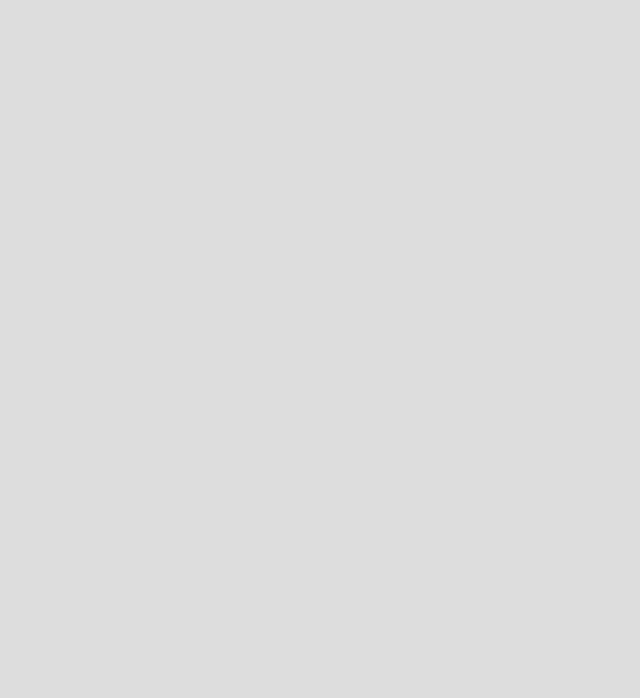
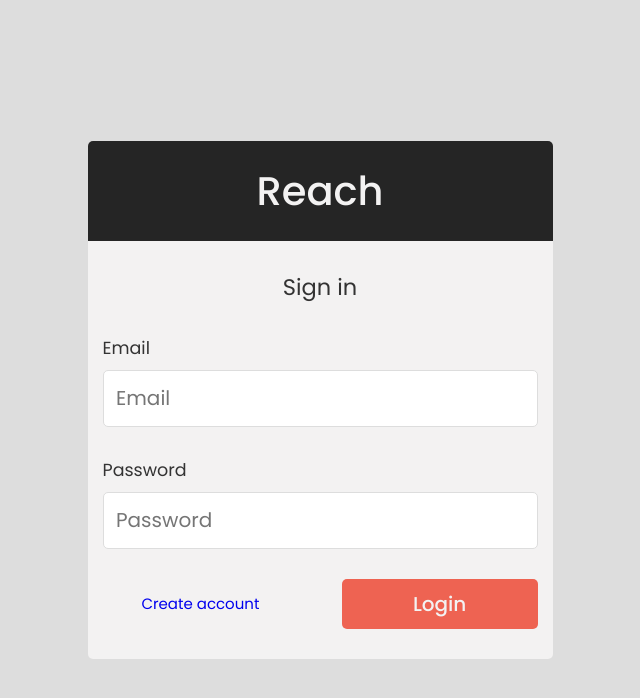
Before and after one commit to rocketxl5/reach, a React (Create React App) app: page /signin in a window 1280 px wide. Before the commit this address had no page. Shown: the top 698 px of the page, without its empty margins (320-960 px from the left). Built offline with nearby package versions, Linux system fonts and the light colour scheme; no server answers.

Commit message:
Completed styling of Signup and Singin components

```diff
--- a/src/App.js
+++ b/src/App.js
@@ -2,10 +2,14 @@ import React from 'react';
 import { Routes, Route, Link } from 'react-router-dom';
 import Header from './components/layout/Header';
 import Home from './components/views/Home';
+import Signin from './components/auth/Signin';
+import Signup from './components/auth/Signup';
 
 import './css/reset.css';
 import './css/style.css';
+import './css/util.css';
 import './css/form.css';
+
 
 function App() {
 
@@ -15,6 +19,12 @@ function App() {
       <Routes>
         <Route path="/" element={<Home />} />
       </Routes>
+      <Routes>
+        <Route path="/signin" element={<Signin />} />
+      </Routes>
+      <Routes>
+        <Route path="/signup" element={<Signup />} />
+      </Routes>
     </div>
   )
 }
--- a/src/components/auth/Signin.js
+++ b/src/components/auth/Signin.js
@@ -1,4 +1,5 @@
 import React, { useEffect } from 'react'
+import { Link } from 'react-router-dom'
 import axios from 'axios'
 import access from '../../api/resources'
 
@@ -18,27 +19,29 @@ function Signin() {
     const handleSubmit = e => e.preventDefault()
 
     return (
+        <div className="container">
             <div className="form-content">
-            <header className="form-header">
-                <div className="form-logo">
-                    <h1>reach</h1>
+                <div className="form-logo padding-1-inline padding-2-block">
+                    <h1 className="center">Reach</h1>
                 </div>
-            </header>
-            <form className="form">
+                <form className="form padding-1-inline padding-2-block">
+                    <div className="form-title">
+                        <h2>Sign in</h2>
+                    </div>
                     <div className="form-element">
                         <label htmlFor="email">Email</label>
-                    <input type="text" id="email" className="form-element" />
+                        <input type="text" id="email" placeholder="Email" />
                     </div>
                     <div className="form-element">
                         <label htmlFor="password">Password</label>
-                    <input type="password" name="password" id="password" className="form-element" />
+                        <input type="password" name="password" id="password" placeholder="Password" />
                     </div>
                     <div className="form-element">
+                        <Link className="link" to="/signup">Create account</Link>
                         <button type="submit" onSubmit={handleSubmit}>Login</button>
-                    <a href="#">Create account</a>
                     </div>
                 </form>
-
+            </div>
         </div>
     )
 }
--- a/src/components/auth/Signup.js
+++ b/src/components/auth/Signup.js
@@ -1,11 +1,44 @@
-import React from 'react';
-import '../../css/form.css';
+import React, { useEffect } from 'react'
+import { Link } from 'react-router-dom'
+import axios from 'axios'
+import access from '../../api/resources'
 
 function Signup() {
+    const handleSubmit = e => e.preventDefault()
+
     return (
-        <form>
-
-        </form>
+        <div className="container">
+            <div className="form-content">
+                <div className="form-logo padding-1-inline padding-2-block">
+                    <h1 className="center">Reach</h1>
+                </div>
+                <form className="form padding-1-inline padding-2-block">
+                    <div className="form-title">
+                        <h2>Create account</h2>
+                    </div>
+                    <div className="form-element">
+                        <label htmlFor="email">Email</label>
+                        <input type="email" id="email" placeholder="Email" />
+                    </div>
+                    <div className="form-element">
+                        <label htmlFor="email">Username</label>
+                        <input type="text" id="username" placeholder="Username" />
+                    </div>
+                    <div className="form-element">
+                        <label htmlFor="password">Password</label>
+                        <input type="password" name="password" id="password" placeholder="Password" />
+                    </div>
+                    <div className="form-element">
+                        <label htmlFor="password_repeat">Repeat password</label>
+                        <input type="password" name="password" id="password_repeat" placeholder="Password" />
+                    </div>
+                    <div className="form-element">
+                        <Link className="link" to="/signin">Already a member?</Link>
+                        <button type="submit" onSubmit={handleSubmit}>Submit</button>
+                    </div>
+                </form>
+            </div>
+        </div>
     )
 }
 
--- a/src/components/views/Home.js
+++ b/src/components/views/Home.js
@@ -4,7 +4,7 @@ import Signin from '../auth/Signin';
 function Home() {
     return (
         <main className="container">
-            <Signin />
+            <h2>Home</h2>
         </main>
     )
 }
--- a/src/css/form.css
+++ b/src/css/form.css
@@ -1,55 +1,54 @@
 .form-content {
-    /* display: flex; */
-    /* justify-content: center; */
-    width: min(90%, 500px);
-
+    min-width: min(95%, 31em);
     background-color: var(--clr-header);
     border: 1px solid var(---clr-bg-bod);
     border-radius: 5px;
 }
 
 .form-logo {
-    padding-inline: 1em;
-    padding-block: 1em;
-    font-size: var(--fs-600);
     background-color: var(--clr-bg-header);
-    color: var(--clr-header);
     border-top-left-radius: 5px;
     border-top-right-radius: 5px;
 }
 
 .form-logo h1 {
+    color: var(--clr-header);
     line-height: 1;
+    font-size: clamp(2rem, 2rem  + 4vw, 4rem);
     font-weight: 500;
 }
 
-.form {
-    padding: 1em;
+.form-title h2 {
+    text-align: center;
+    font-weight: 400;
 }
 
 .form-element {
-    display: flex;
-    flex-direction: column;
-
-    justify-content: space-between;
-    padding-block-start: 2em;
+    padding-block-start: 3rem;
 }
 
 .form-element label {
-    padding-block-end: 5px;
+    display: block;
+    padding-block-end: 0.5em;
 }
 
 .form-element input {
-    min-height: 2.5em;
-    padding: 7px;
-    font-size: var(--fs-500);
+    width: 100%;
+    padding: 1.25rem;
+    font-size: var(--fs-400);
     border-radius: 5px;
     border: 1px solid var(--clr-bg-body)
 }
 
+.form-element:last-of-type {
+    display: flex;
+    flex-direction: column-reverse;
+    gap: 2rem;
+}
+
 .form-element button {
-    min-height: 2.5em;
-    padding-block: 5px;
+    min-width: 45%;
+    padding-block: 1rem;
     font-size: var(--fs-500);
     font-weight: 500;
     color: var(--clr-header);
@@ -57,41 +56,32 @@
     border-radius: 5px;
 }
 
-.form-element button:hover,
-.form-element a:hover {
-    opacity: 0.8;
-    cursor: pointer;
+.form-element .link {
+    display: inline-block;
+    min-width: 45%;
+    padding-block: 5px;
+    text-align: center;
 }
 
-.form-element a {
-    align-self: center;
-    padding-block: 5px;
-    margin-block-start: 1em;
-}
-
-@media screen and (width >= 25em) {
-    .form-logo {
-        padding-block: 1em;
+@media screen and (width >= 26em) {
+    .form-element label {
+        font-size: var(--fs-500);
     }
 
-    .form-logo h1 {
-        font-size: 2em;
-    }
-    .form .form-element:nth-of-type(3) {
-        flex-direction: row-reverse;
-        justify-content: space-between;
-        align-items: center;
-        padding-block-end: 1em;
-    }
-    .form-element button {
-        width: 45%;
+    .form-element input {
+        font-size: var(--fs-600);
     }
 
-    .form-element a {
-        width: 45%;
-        margin: 0;
-        text-align: center;
+    .form-element button {
+        font-size: var(--fs-600);
     }
 
+    .form-element .link {
+        align-self: center;
+    }
 
+    .form-element:last-of-type {
+        flex-direction: row;
+        justify-content: space-between;
+    }
 }
--- a/src/css/style.css
+++ b/src/css/style.css
@@ -8,23 +8,34 @@
     --clr-light-border: rgba(243, 242, 242, 0.6);
 
     /* font sizes */
-    --fs-xl: clamp(2rem, 1vw + 2rem, 4rem);
-    --fs-600: 1.5rem;
-    --fs-500: 1.25rem;
-    --fs-400: 1rem;
+    --fs-xl: clamp(2rem, 1vw + 2rem, 2.5rem);
+    --fs-600: 2rem;
+    --fs-500: 1.75rem;
+    --fs-400: 1.5rem;
+    --fs-300: 1.25;
+    --fs-100: 1rem;
+
+    /* size */
+    --size-1: 1em;
+    --size-2: 2em;
+    --size-3: 3em;
+}
+
+html {
+    font-size: 62.5%;
 }
 
 body {
     font-family: 'Poppins', sans-serif;
-    font-size: var(--fs-4000);
-    line-height: 1.6;
+    font-size: var(--fs-400);
+    line-height: 1.5;
     color: var(--clr-body);
 }
 
 .background {
     min-height: 100vh;
-    /* min-width: 21.5em; */
     background-color: var(--clr-bg-body);
+    min-width: 12em;
 }
 
 .container {
@@ -33,9 +44,6 @@ body {
     justify-content: center;
     align-items: center;
     margin-inline: auto;
-    /* padding-block-start: 4em; */
-    /* background-color: var(--clr-bg-body); */
-    /* border: 1px solid grey; */
 }
 
 .main-header {
@@ -263,7 +271,7 @@ header:has(input:checked) nav a {
         max-width: 70em;
     }
 
-    main {
+    .container {
         max-width: 70em;
     }
 }
--- /dev/null
+++ b/src/css/util.css
@@ -0,0 +1,15 @@
+.padding-1-inline {
+    padding-inline: var(--size-1);
+}
+
+.padding-2-block {
+    padding-block: var(--size-2);
+}
+
+.padding-3-block {
+    padding-block: var(--size-3);
+}
+
+.center {
+    text-align: center;
+}
```
Lines whose indentation alone changed are shown as unchanged.
